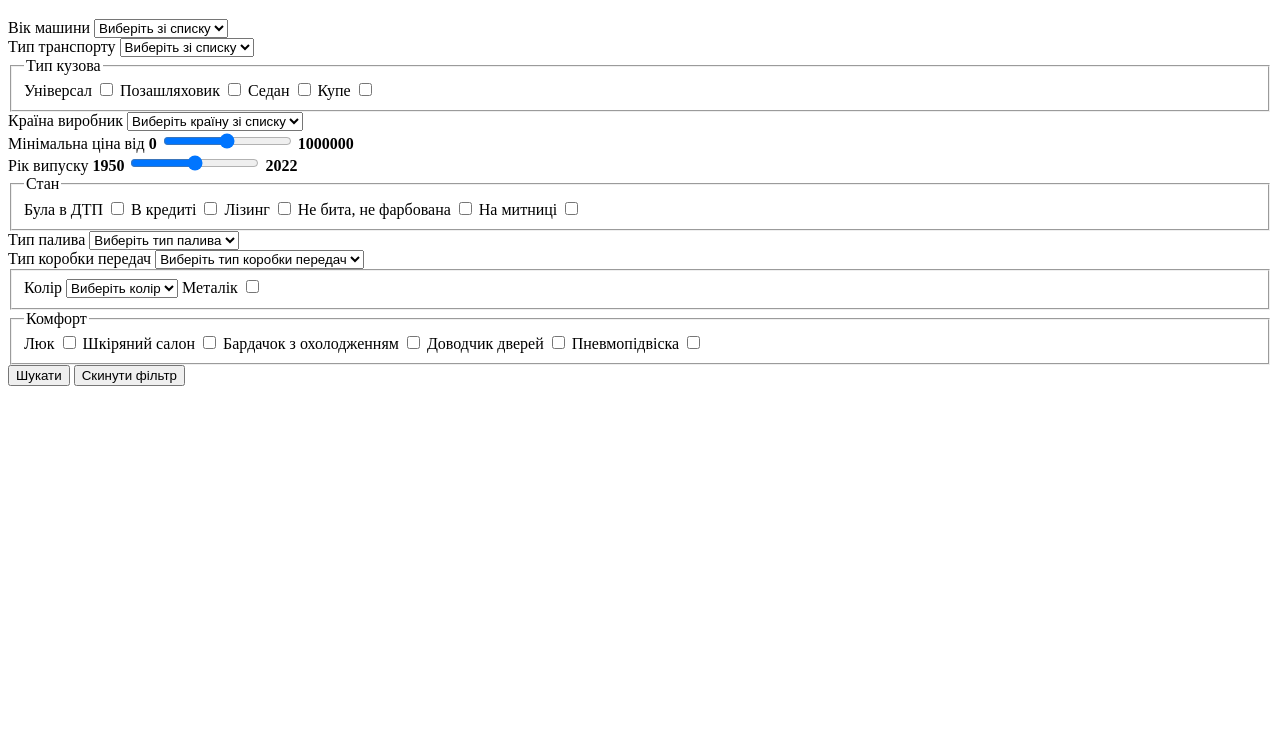
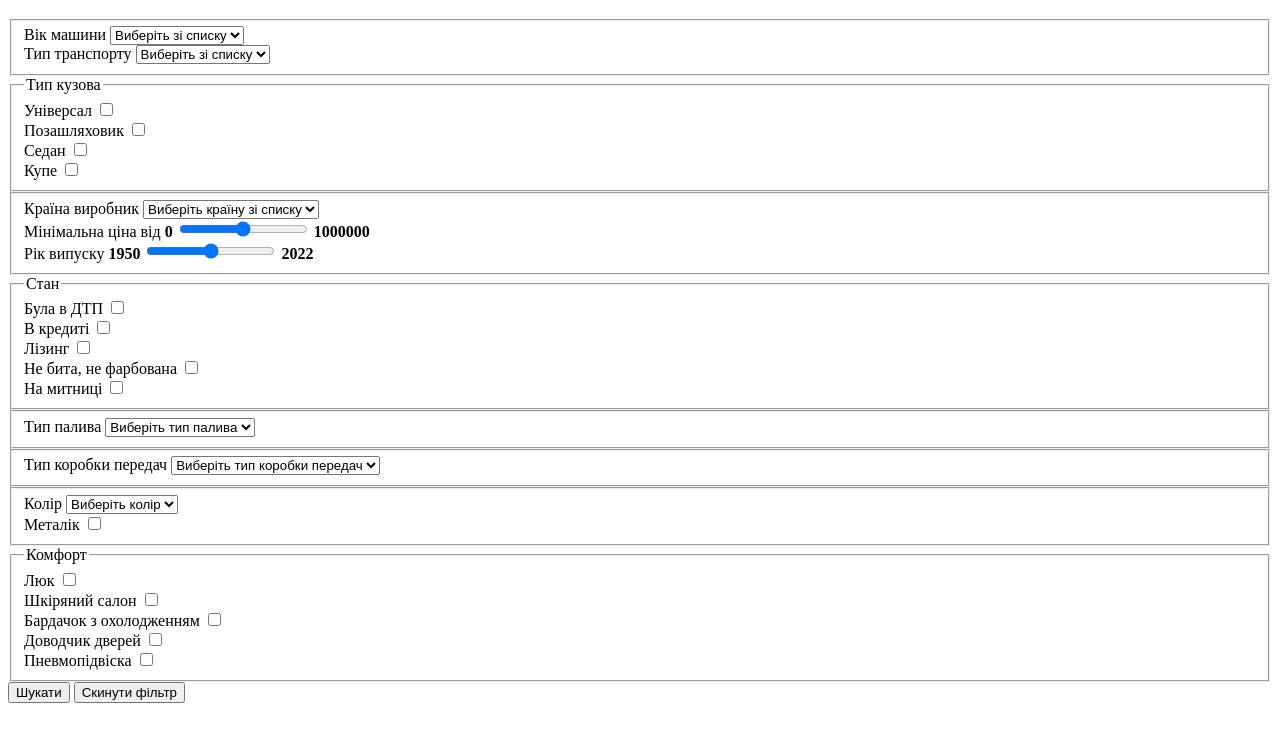
Before and after one commit to Mikhailo-Yu/lesson3_____git, a plain HTML site: page pages/search.html in a window 1280 px wide. Shown: the part 61-800 px from the top of the page. Drawn offline with Linux system fonts and the light colour scheme.

Commit message:
Випрвлення на корректний код

```diff
--- a/pages/search.html
+++ b/pages/search.html
@@ -11,7 +11,9 @@
 <body>
 
   <h1>Пошук</h1>
+
   <form action="https://tests.fomenko.top/echo/index.php" method="get">
+    <fieldset>
       <div>
         <label for="carold">Вік машини</label>
         <select name="carold" id="carold">
@@ -21,7 +23,6 @@
           <option value="from abroad">Під пригон</option>
         </select>
       </div>
-
       <div>
         <label for="cartip">Тип транспорту</label>
         <select name="cartip" id="cartip">
@@ -31,20 +32,29 @@
           <option value="bus">Автобуси</option>
         </select>
       </div>
+    </fieldset>
 
     <fieldset>
       <legend>Тип кузова</legend>
+      <div>
         <label for="carbodytype1">Універсал</label>
         <input id="carbodytype1" type="checkbox">
+      </div>
+      <div>
         <label for="carbodytype2">Позашляховик</label>
         <input id="carbodytype2" type="checkbox">
+      </div>
+      <div>
         <label for="carbodytype3">Седан</label>
         <input id="carbodytype3" type="checkbox">
+      </div>
+      <div>
         <label for="carbodytype4">Купе</label>
         <input id="carbodytype4" type="checkbox">
+      </div>
     </fieldset>
 
-
+    <fieldset>
       <div>
         <label for="madein">Країна виробник</label>
         <select name="madein" id="madein">
@@ -56,31 +66,41 @@
           <option value="chaine">Китай</option>
         </select>
       </div>
-
       <div>
         <label for="price_min">Мінімальна ціна від <b>0</b></label>
         <input id="price_min" type="range"> <b>1000000</b>
       </div>
-
       <div>
         <label for="years">Рік випуску <b>1950</b></label>
         <input id="years" type="range"> <b>2022</b>
       </div>
+    </fieldset>
 
     <fieldset>
       <legend>Стан</legend>
+      <div>
         <label for="type1">Була в ДТП</label>
         <input id="type1" type="checkbox">
+      </div>
+      <div>
         <label for="type2">В кредиті</label>
         <input id="type2" type="checkbox">
+      </div>
+      <div>
         <label for="type3">Лізинг</label>
         <input id="type3" type="checkbox">
+      </div>
+      <div>
         <label for="type4">Не бита, не фарбована</label>
         <input id="type4" type="checkbox">
+      </div>
+      <div>
         <label for="type5">На митниці</label>
         <input id="type5" type="checkbox">
+      </div>
     </fieldset>
 
+    <fieldset>
       <div>
         <label for="fuel">Тип палива</label>
         <select name="fuel" id="fuel">
@@ -91,7 +111,9 @@
           <option value="alchohol">Спирт</option>
         </select>
       </div>
+    </fieldset>
 
+    <fieldset>
       <div>
         <label for="gearbox">Тип коробки передач</label>
         <select name="gearbox" id="gearbox">
@@ -100,8 +122,10 @@
           <option value="automat">Автомат</option>
         </select>
       </div>
+    </fieldset>
 
     <fieldset>
+      <div>
         <label for="color">Колір</label>
         <select name="color" id="color">
           <option value="">Виберіть колір</option>
@@ -111,22 +135,35 @@
           <option value="red">Червоний</option>
           <option value="yellow">Жовтий</option>
         </select>
+      </div>
+      <div>
         <label for="option">Металік</label>
         <input id="option" type="checkbox">
+      </div>
     </fieldset>
 
     <fieldset>
       <legend>Комфорт</legend>
+      <div>
         <label for="hatch">Люк</label>
         <input id="hatch" type="checkbox">
+      </div>
+      <div>
         <label for="salon">Шкіряний салон</label>
         <input id="salon" type="checkbox">
+      </div>
+      <div>
         <label for="glovebox">Бардачок з охолодженням</label>
         <input id="glovebox" type="checkbox">
+      </div>
+      <div>
         <label for="doors">Доводчик дверей</label>
         <input id="doors" type="checkbox">
+      </div>
+      <div>
         <label for="airsuspension">Пневмопідвіска</label>
         <input id="airsuspension" type="checkbox">
+      </div>
     </fieldset>
 
     <div>
```
Also changed, not shown: index.html (+1 -0 lines), pages/autorization.html (+1 -1 lines), pages/registrtion.html (+2 -0 lines). Lines whose indentation alone changed are shown as unchanged.
